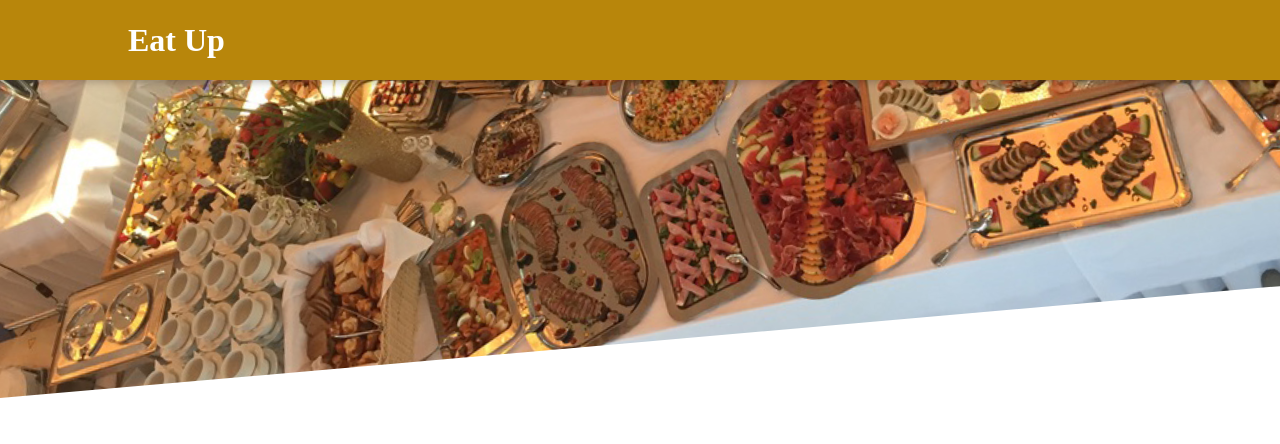
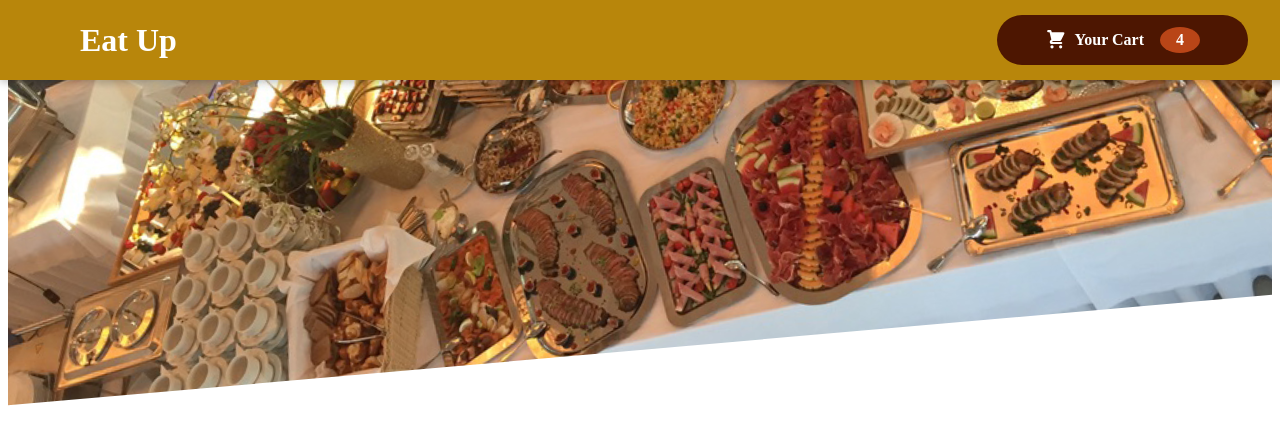
Before and after one commit to Sitch196/Eat-up, a React (Vite) app: page / in a window 1280 px wide. Shown: the top 444 px of the page. Built offline with nearby package versions, Linux system fonts and the light colour scheme.

Commit message:
added button

```diff
--- /dev/null
+++ b/src/components/Cart/CartIcon.jsx
@@ -0,0 +1,13 @@
+const CartIcon = () => {
+  return (
+    <svg
+      xmlns="http://www.w3.org/2000/svg"
+      viewBox="0 0 20 20"
+      fill="currentColor"
+    >
+      <path d="M3 1a1 1 0 000 2h1.22l.305 1.222a.997.997 0 00.01.042l1.358 5.43-.893.892C3.74 11.846 4.632 14 6.414 14H15a1 1 0 000-2H6.414l1-1H14a1 1 0 00.894-.553l3-6A1 1 0 0017 3H6.28l-.31-1.243A1 1 0 005 1H3zM16 16.5a1.5 1.5 0 11-3 0 1.5 1.5 0 013 0zM6.5 18a1.5 1.5 0 100-3 1.5 1.5 0 000 3z" />
+    </svg>
+  );
+};
+
+export default CartIcon;
--- a/src/components/Layout/Header.jsx
+++ b/src/components/Layout/Header.jsx
@@ -1,13 +1,14 @@
 import HeaderImage from "../../assets/meals.jpg";
 import classes from "./Header.module.css";
 import { Fragment } from "react";
+import HeaderCartButton from "./HeaderCartButton";
 
 function Header() {
   return (
     <Fragment>
       <header className={classes.header}>
         <h1>Eat Up</h1>
-        <button>Cart</button>
+        <HeaderCartButton />
       </header>
       <div className={classes["main-image"]}>
         <img src={HeaderImage} />
--- a/src/components/Layout/Header.module.css
+++ b/src/components/Layout/Header.module.css
@@ -1,6 +1,3 @@
-* {
-  margin: 0;
-}
 .header {
   position: fixed;
   top: 0;
@@ -11,8 +8,9 @@
   color: white;
   display: flex;
   justify-content: space-between;
+  padding: 0 5rem;
   align-items: center;
-  padding: 0 10%;
+
   box-shadow: 0 2px 8px rgba(0, 0, 0, 0.25);
   z-index: 10;
 }
--- /dev/null
+++ b/src/components/Layout/HeaderCartButton.jsx
@@ -0,0 +1,15 @@
+import CartIcon from "../Cart/CartIcon";
+import classes from "./HeaderCartButton.module.css";
+function HeaderCartButton() {
+  return (
+    <button className={classes.button}>
+      <span className={classes.icon}>
+        <CartIcon />
+      </span>
+      <span>Your Cart</span>
+      <span className={classes.badge}>4</span>
+    </button>
+  );
+}
+
+export default HeaderCartButton;
--- /dev/null
+++ b/src/components/Layout/HeaderCartButton.module.css
@@ -0,0 +1,60 @@
+.button {
+  cursor: pointer;
+  font: inherit;
+  border: none;
+  background-color: #4d1601;
+  color: white;
+  padding: 0.75rem 3rem;
+  margin-right: 7rem;
+  display: flex;
+  justify-content: space-around;
+  align-items: center;
+  border-radius: 25px;
+  font-weight: bold;
+}
+
+.button:hover,
+.button:active {
+  background-color: #2c0d00;
+}
+
+.icon {
+  width: 1.35rem;
+  height: 1.35rem;
+  margin-right: 0.5rem;
+}
+
+.badge {
+  background-color: #b94517;
+  padding: 0.25rem 1rem;
+  border-radius: 50%;
+  margin-left: 1rem;
+  font-weight: bold;
+}
+
+.button:hover .badge,
+.button:active .badge {
+  background-color: #92320c;
+}
+
+.bump {
+  animation: bump 300ms ease-out;
+}
+
+@keyframes bump {
+  0% {
+    transform: scale(1);
+  }
+  10% {
+    transform: scale(0.9);
+  }
+  30% {
+    transform: scale(1.1);
+  }
+  50% {
+    transform: scale(1.15);
+  }
+  100% {
+    transform: scale(1);
+  }
+}
```
